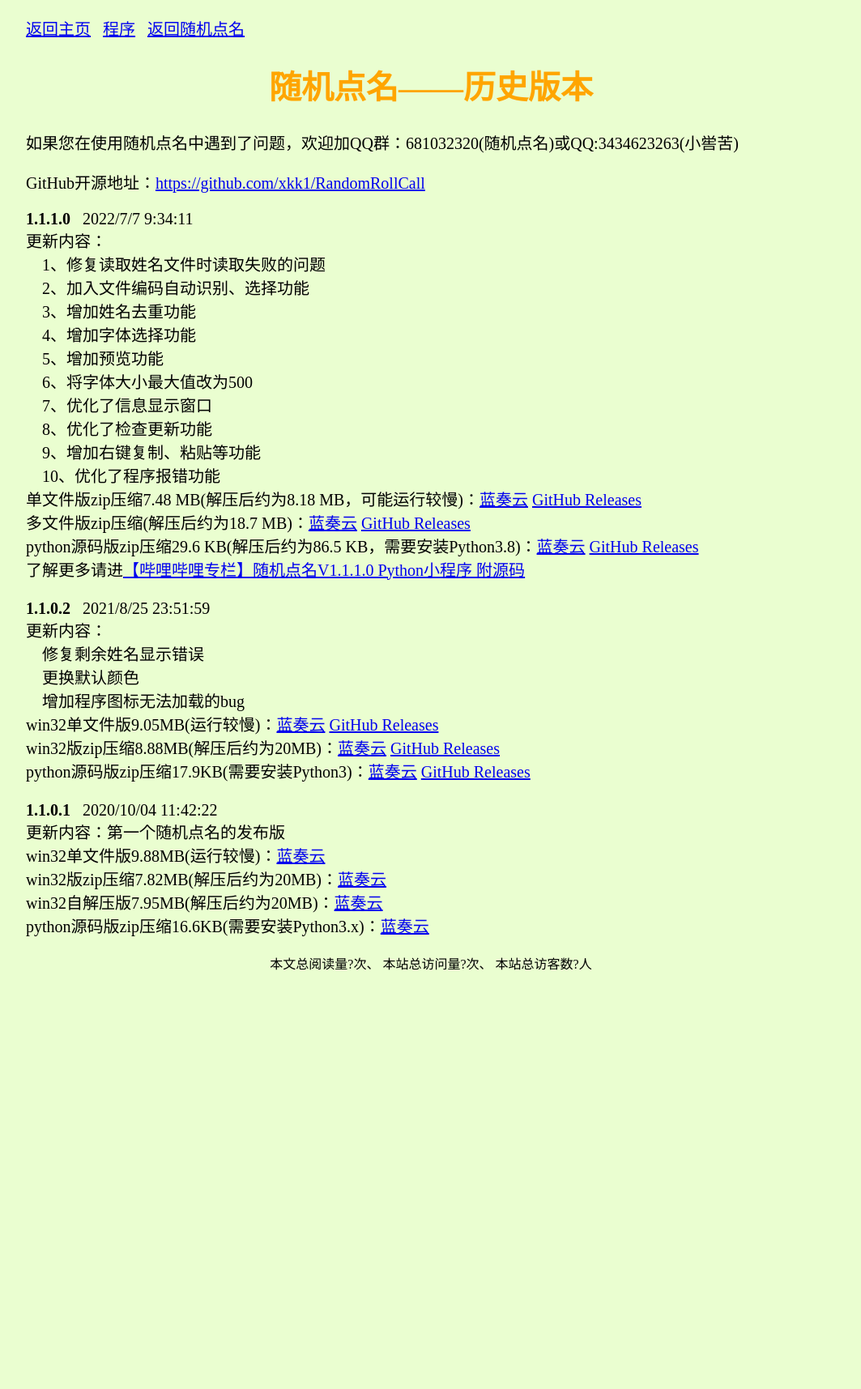
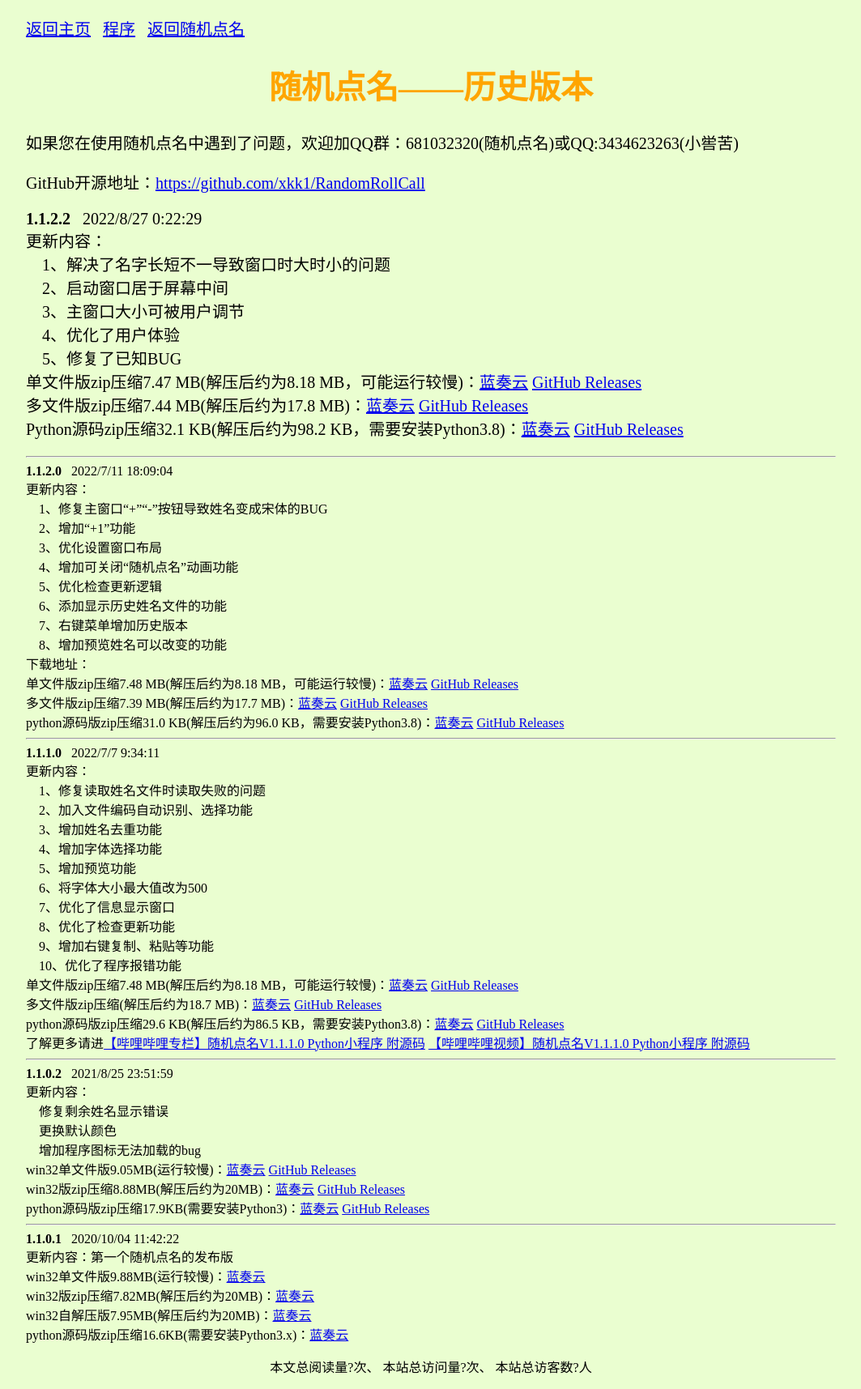
Before and after one commit to xkk1/xkk1.github.io, a Jekyll site: the page program/randomrollcall/history.html, which Jekyll copies as it is, in a window 1280 px wide. Shown: the whole page at 81% size, without its empty margins (108-1171 px from the left). Built offline with Jekyll 4.4.1, drawn with Linux system fonts in a browser that asks for light colours; comment, search, counter and statistics services are not loaded; before the commit the page ends 1217 px from its top, so only the background shows below that.

Commit message:
Update history.html

```diff
--- a/program/randomrollcall/history.html
+++ b/program/randomrollcall/history.html
@@ -16,6 +16,36 @@
         GitHub开源地址：<a href="https://github.com/xkk1/RandomRollCall" target="_blank">https://github.com/xkk1/RandomRollCall</a>
     </p>
     <p id="xkk_p">
+<strong>1.1.2.2</strong>&nbsp;&nbsp;&nbsp;2022/8/27 0:22:29<br />
+更新内容：<br />
+&nbsp;&nbsp;&nbsp;&nbsp;1、解决了名字长短不一导致窗口时大时小的问题<br />
+&nbsp;&nbsp;&nbsp;&nbsp;2、启动窗口居于屏幕中间<br />
+&nbsp;&nbsp;&nbsp;&nbsp;3、主窗口大小可被用户调节<br />
+&nbsp;&nbsp;&nbsp;&nbsp;4、优化了用户体验<br />
+&nbsp;&nbsp;&nbsp;&nbsp;5、修复了已知BUG<br />
+单文件版zip压缩7.47 MB(解压后约为8.18 MB，可能运行较慢)：<a href="https://www.lanzout.com/iPd0g0acg0dc" target="_blank">蓝奏云</a>&nbsp;<a href="https://github.com/xkk1/RandomRollCall/releases/download/v1.1.2.2/RandomRollCall1.1.2.2Single.zip" target="_blank">GitHub Releases</a><br />
+多文件版zip压缩7.44 MB(解压后约为17.8 MB)：<a href="https://www.lanzout.com/ideew0acg0kj" target="_blank">蓝奏云</a>&nbsp;<a href="https://github.com/xkk1/RandomRollCall/releases/download/v1.1.2.2/RandomRollCall1.1.2.2Multifile.zip" target="_blank">GitHub Releases</a><br />
+Python源码zip压缩32.1 KB(解压后约为98.2 KB，需要安装Python3.8)：<a href="https://www.lanzout.com/ixt9x0acg0sh" target="_blank">蓝奏云</a>&nbsp;<a href="https://github.com/xkk1/RandomRollCall/releases/download/v1.1.2.2/RandomRollCall1.1.2.2Python_code.zip" target="_blank">GitHub Releases</a><br />
+
+        <hr />
+
+<strong>1.1.2.0</strong>&nbsp;&nbsp;&nbsp;2022/7/11 18:09:04<br />
+更新内容：<br />
+&nbsp;&nbsp;&nbsp;&nbsp;1、修复主窗口“+”“-”按钮导致姓名变成宋体的BUG<br />
+&nbsp;&nbsp;&nbsp;&nbsp;2、增加“+1”功能<br />
+&nbsp;&nbsp;&nbsp;&nbsp;3、优化设置窗口布局<br />
+&nbsp;&nbsp;&nbsp;&nbsp;4、增加可关闭“随机点名”动画功能<br />
+&nbsp;&nbsp;&nbsp;&nbsp;5、优化检查更新逻辑<br />
+&nbsp;&nbsp;&nbsp;&nbsp;6、添加显示历史姓名文件的功能<br />
+&nbsp;&nbsp;&nbsp;&nbsp;7、右键菜单增加历史版本<br />
+&nbsp;&nbsp;&nbsp;&nbsp;8、增加预览姓名可以改变的功能<br />
+下载地址：<br />
+单文件版zip压缩7.48 MB(解压后约为8.18 MB，可能运行较慢)：<a href="https://www.lanzout.com/i168v07p1zod" target="_blank">蓝奏云</a>&nbsp;<a href="https://github.com/xkk1/RandomRollCall/releases/download/v1.1.2.0/RandomRollCallV1.1.2.0Single.zip" target="_blank">GitHub Releases</a><br />
+多文件版zip压缩7.39 MB(解压后约为17.7 MB)：<a href="https://www.lanzout.com/ia98e07p1zuj" target="_blank">蓝奏云</a>&nbsp;<a href="https://github.com/xkk1/RandomRollCall/releases/download/v1.1.2.0/RandomRollCallV1.1.2.0Multifile.zip" target="_blank">GitHub Releases</a><br />
+python源码版zip压缩31.0 KB(解压后约为96.0 KB，需要安装Python3.8)：<a href="https://www.lanzout.com/iwqsl07p29od" target="_blank">蓝奏云</a>&nbsp;<a href="https://github.com/xkk1/RandomRollCall/releases/download/v1.1.2.0/RandomRollCall1.1.2.0Python_code.zip" target="_blank">GitHub Releases</a><br />
+
+        <hr />
+
 <strong>1.1.1.0</strong>&nbsp;&nbsp;&nbsp;2022/7/7 9:34:11<br />
 更新内容：<br />
 &nbsp;&nbsp;&nbsp;&nbsp;1、修复读取姓名文件时读取失败的问题<br />
@@ -31,8 +61,10 @@
 单文件版zip压缩7.48 MB(解压后约为8.18 MB，可能运行较慢)：<a href="https://www.lanzout.com/i9tUP07hlf6h" target="_blank">蓝奏云</a>&nbsp;<a href="https://github.com/xkk1/RandomRollCall/releases/download/v1.1.1.0/RandomRollCallV1.1.1.0Single.zip" target="_blank">GitHub Releases</a><br />
 多文件版zip压缩(解压后约为18.7 MB)：<a href="https://www.lanzout.com/itZF407hlfde" target="_blank">蓝奏云</a>&nbsp;<a href="https://github.com/xkk1/RandomRollCall/releases/download/v1.1.1.0/RandomRollCallV1.1.1.0Multifile.zip" target="_blank">GitHub Releases</a><br />
 python源码版zip压缩29.6 KB(解压后约为86.5 KB，需要安装Python3.8)：<a href="https://www.lanzout.com/iWixE07hlfef" target="_blank">蓝奏云</a>&nbsp;<a href="https://github.com/xkk1/RandomRollCall/releases/download/v1.1.1.0/RandomRollCall1.1.1.0Python_code.zip" target="_blank">GitHub Releases</a><br />
-        了解更多请进<a href="https://www.bilibili.com/read/cv17476152" target="_blank">【哔哩哔哩专栏】随机点名V1.1.1.0 Python小程序 附源码</a><br/>
-        <br />
+了解更多请进<a href="https://www.bilibili.com/read/cv17476152" target="_blank">【哔哩哔哩专栏】随机点名V1.1.1.0 Python小程序 附源码</a>&nbsp;<a href="https://www.bilibili.com/video/BV1NB4y1v7Nn" target="_blank">【哔哩哔哩视频】随机点名V1.1.1.0 Python小程序 附源码</a><br/>
+
+        <hr />
+
 <strong>1.1.0.2</strong>&nbsp;&nbsp;&nbsp;2021/8/25 23:51:59<br />
 更新内容：<br />
 &nbsp;&nbsp;&nbsp;&nbsp;修复剩余姓名显示错误<br />
@@ -40,8 +72,10 @@
 &nbsp;&nbsp;&nbsp;&nbsp;增加程序图标无法加载的bug<br />
 win32单文件版9.05MB(运行较慢)：<a href="https://www.lanzoui.com/iUCvht65jsh" target="_blank">蓝奏云</a>&nbsp;<a href="https://github.com/xkk1/RandomRollCall/releases/download/v1.1.0.2/RandomRollCall1.1.0.2.exe" target="_blank">GitHub Releases</a><br />
 win32版zip压缩8.88MB(解压后约为20MB)：<a href="https://www.lanzoui.com/iwFcmt65k1g" target="_blank">蓝奏云</a>&nbsp;<a href="https://github.com/xkk1/RandomRollCall/releases/download/v1.1.0.2/RandomRollCall1.1.0.2.zip" target="_blank">GitHub Releases</a><br />
-        python源码版zip压缩17.9KB(需要安装Python3)：<a href="https:/www.lanzoui.com/imMs8t5zxna" target="_blank">蓝奏云</a>&nbsp;<a href="https://github.com/xkk1/RandomRollCall/releases/download/v1.1.0.2/RandomRollCall1.1.0.2python_code.zip" target="_blank">GitHub Releases</a><br />
-        <br />
+python源码版zip压缩17.9KB(需要安装Python3)：<a href="https:/www.lanzoui.com/imMs8t5zxna" target="_blank">蓝奏云</a>&nbsp;<a href="https://github.com/xkk1/RandomRollCall/releases/download/v1.1.0.2/RandomRollCall1.1.0.2python_code.zip" target="_blank">GitHub Releases</a><br/>
+
+        <hr />
+
 <strong>1.1.0.1</strong>&nbsp;&nbsp;&nbsp;2020/10/04 11:42:22<br />
 更新内容：第一个随机点名的发布版<br />
 win32单文件版9.88MB(运行较慢)：<a href="https://www.lanzoux.com/iBkQXhojd5i" target="_blank">蓝奏云</a><br />
```
Lines whose indentation alone changed are shown as unchanged.
